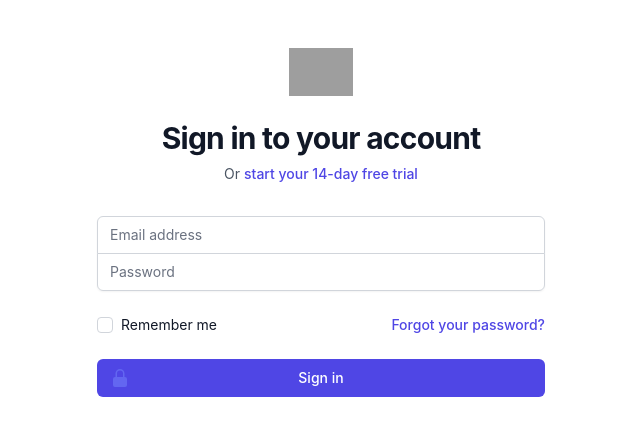
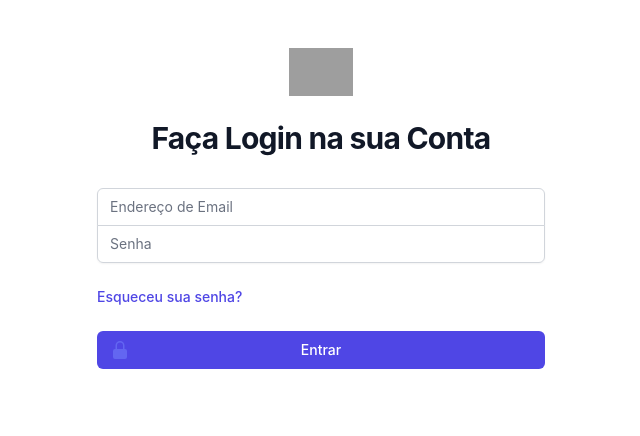
Before and after one commit to LukasdeSouza/crm, a React (Create React App) app: page /login in a window 1280 px wide. Shown: the top 436 px of the page, without its empty margins (319-959 px from the left). Built offline with nearby package versions, Linux system fonts and the light colour scheme; grey boxes are pictures that could not be loaded.

Commit message:
fixing login page

```diff
--- a/src/pages/login/index.js
+++ b/src/pages/login/index.js
@@ -1,17 +1,9 @@
 import { LockClosedIcon } from '@heroicons/react/20/solid'
-import { useContext } from 'react'
-import CustomerController from '../../controllers/CustomerController'
-import RootStoreContext from '../../rootStore'
-import { customerInfos } from '../../queries/customers'
-import { client } from '../../services/graphql.service'
 import { useNavigate } from 'react-router-dom'
 import { ROOT_PASSWORD, ROOT_USER } from '../../utils/constants'
 
 
 const LoginComponent = () => {
-  const { customerStore } = useContext(RootStoreContext)
-  const controller = new CustomerController()
-
   const navigate = useNavigate()
 
   const userAuthentication = (e) => {
@@ -37,21 +29,15 @@ const LoginComponent = () => {
             alt="Your Company"
           />
           <h2 className="mt-6 text-center text-3xl font-bold tracking-tight text-gray-900">
-            Sign in to your account
+            Faça Login na sua Conta
           </h2>
-          <p className="mt-2 text-center text-sm text-gray-600">
-            Or{' '}
-            <a href="#" className="font-medium text-indigo-600 hover:text-indigo-500">
-              start your 14-day free trial
-            </a>
-          </p>
         </div>
         <form className="mt-8 space-y-6" action="#" method="POST">
           <input type="hidden" name="remember" defaultValue="true" />
           <div className="-space-y-px rounded-md shadow-sm">
             <div>
               <label htmlFor="email-address" className="sr-only">
-                Email address
+                Email
               </label>
               <input
                 id="email-address"
@@ -60,12 +46,12 @@ const LoginComponent = () => {
                 autoComplete="email"
                 required
                 className="relative block w-full appearance-none rounded-none rounded-t-md border border-gray-300 px-3 py-2 text-gray-900 placeholder-gray-500 focus:z-10 focus:border-indigo-500 focus:outline-none focus:ring-indigo-500 sm:text-sm"
-                placeholder="Email address"
+                placeholder="Endereço de Email"
               />
             </div>
             <div>
               <label htmlFor="password" className="sr-only">
-                Password
+                Senha
               </label>
               <input
                 id="password"
@@ -74,27 +60,15 @@ const LoginComponent = () => {
                 autoComplete="current-password"
                 required
                 className="relative block w-full appearance-none rounded-none rounded-b-md border border-gray-300 px-3 py-2 text-gray-900 placeholder-gray-500 focus:z-10 focus:border-indigo-500 focus:outline-none focus:ring-indigo-500 sm:text-sm"
-                placeholder="Password"
+                placeholder="Senha"
               />
             </div>
           </div>
 
-          <div className="flex items-center justify-between">
-            <div className="flex items-center">
-              <input
-                id="remember-me"
-                name="remember-me"
-                type="checkbox"
-                className="h-4 w-4 rounded border-gray-300 text-indigo-600 focus:ring-indigo-500"
-              />
-              <label htmlFor="remember-me" className="ml-2 block text-sm text-gray-900">
-                Remember me
-              </label>
-            </div>
-
+          <div className="flex items-center">
             <div className="text-sm">
               <a href="#" className="font-medium text-indigo-600 hover:text-indigo-500">
-                Forgot your password?
+                Esqueceu sua senha?
               </a>
             </div>
           </div>
@@ -108,7 +82,7 @@ const LoginComponent = () => {
               <span className="absolute inset-y-0 left-0 flex items-center pl-3">
                 <LockClosedIcon className="h-5 w-5 text-indigo-500 group-hover:text-indigo-400" aria-hidden="true" />
               </span>
-              Sign in
+              Entrar
             </button>
           </div>
         </form>
```
